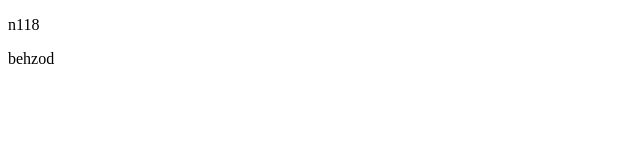
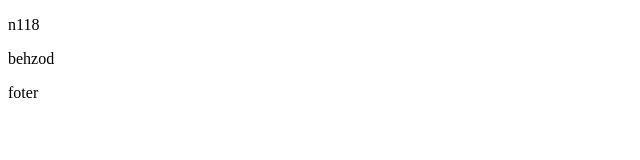
Before and after one commit to nosirovbehzodjon/n118, a plain HTML site: page index.html in a window 1280 px wide. Shown: the full height of the page, 0-640 px from the left. Drawn offline with Linux system fonts and the light colour scheme.

Commit message:
men footerni tugatdim

```diff
--- a/index.html
+++ b/index.html
@@ -9,5 +9,6 @@
     <body>
         <p>n118</p>
         <p>behzod</p>
+        <p>foter</p>
     </body>
 </html>
```
